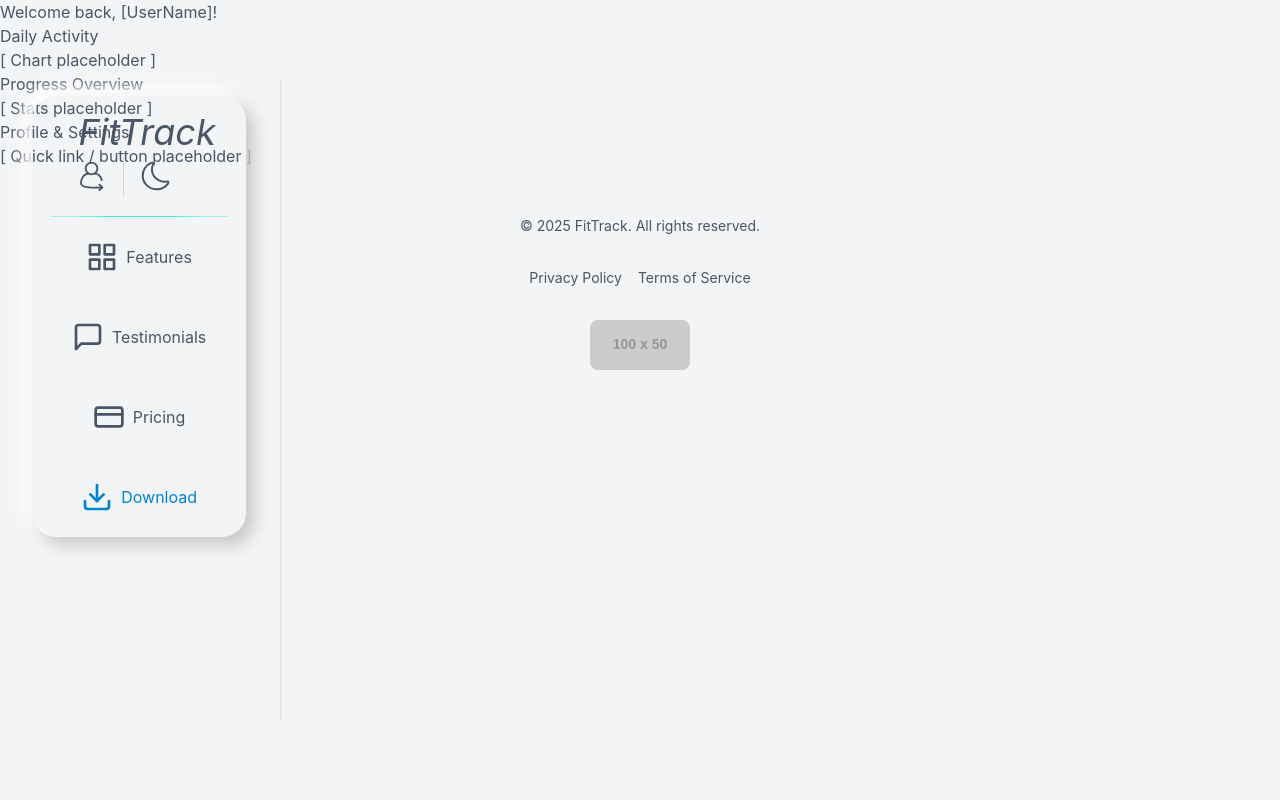
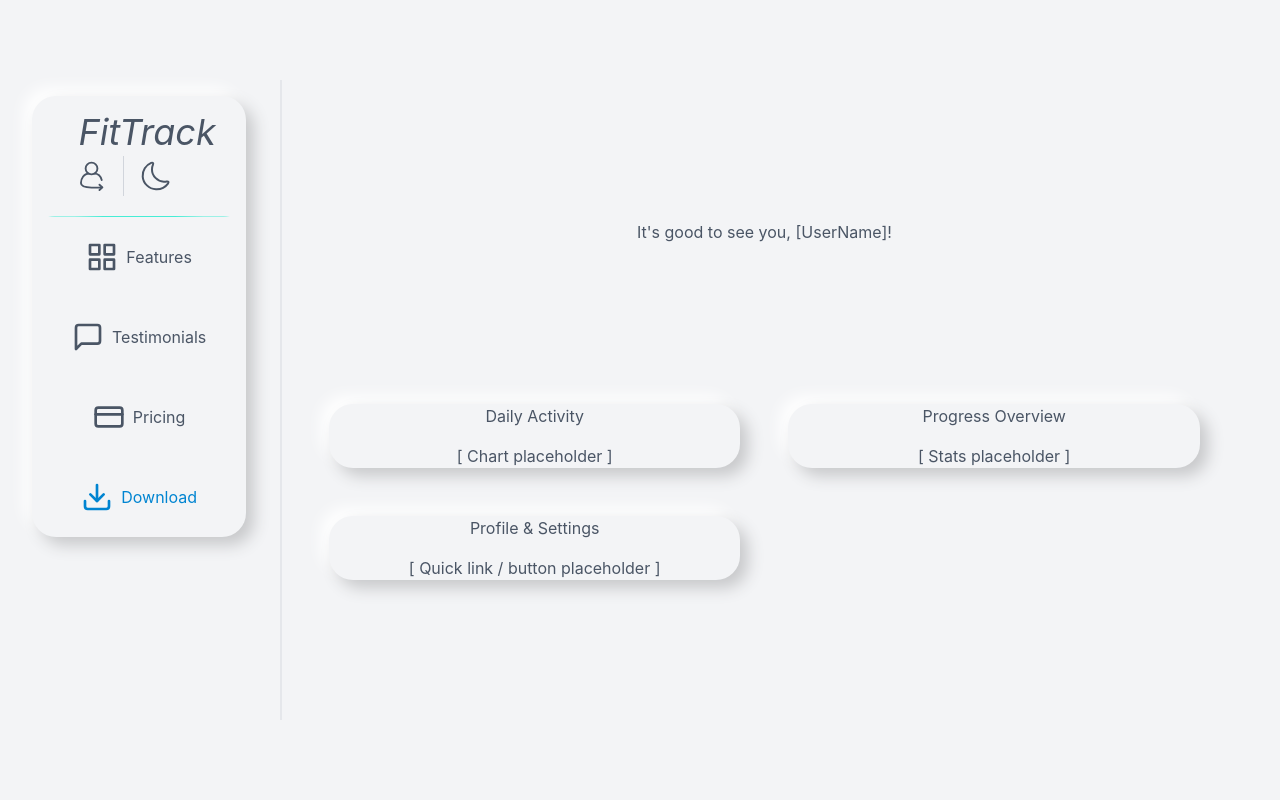
Before and after one commit to ameluc/fittrack-frontend, a React (Vite) app: page /dashboard in a window 1280 px wide. Shown: the top 800 px of the page. Built offline with nearby package versions, Linux system fonts and the light colour scheme; a web font is replaced by a local one.

Commit message:
feat(Dashboard): layed ground for implementation

```diff
--- a/package.json
+++ b/package.json
@@ -16,7 +16,6 @@
         "react": "^19.1.1",
         "react-dom": "^19.1.1",
         "react-router": "^7.8.1",
-            "rellax": "^1.12.1",
         "tailwindcss": "^4.1.12"
     },
     "devDependencies": {
--- a/src/App.tsx
+++ b/src/App.tsx
@@ -52,9 +52,8 @@
             lg:left-8" />
         { isScreenBig && <div className="w-[2px] h-[80vh] top-[10vh] left-70 fixed bg-gray-200"/> }
         <Outlet />
-        <SectionFooter className="
-            w-full
-            h-auto
+        <SectionFooter className="w-full h-auto
+            px-6
             py-12
             flex
             flex-col
--- a/src/index.css
+++ b/src/index.css
@@ -1,7 +1,3 @@
 @import "tailwindcss";
 
 @custom-variant dark (&:where(.dark, .dark *));
-
-[data-aos].aos-animate {
-    transform: scale(1);
-}
--- a/src/pages/DashBoard.tsx
+++ b/src/pages/DashBoard.tsx
@@ -1,31 +1,51 @@
-import type { JSX } from "react";
+import { useEffect, useState, type JSX } from "react";
 
 
 export default function Dashboard() : JSX.Element
 {
-    return (<><div className="dashboard-page">
+    const [ isMDView, setIsMDView ] = useState<boolean>(window.innerWidth >= 768);
+    const [ isLGView, setIsLGView ] = useState<boolean>(window.innerWidth >= 1024);
 
-        <header className="dashboard-header">
-            <h1>Welcome back, [UserName]!</h1>
-        </header>
+    useEffect(() : () => void =>
+    {
+        function handleScreenSize()
+        {
+            setIsLGView(window.innerWidth >= 1024);
+            setIsMDView(window.innerWidth >= 768);
+        }
 
-        <main className="dashboard-content">
+        window.addEventListener("resize", handleScreenSize);
 
-            <section className="dashboard-card">
-                <h2>Daily Activity</h2>
-                <div className="placeholder">[ Chart placeholder ]</div>
-            </section>
+        return () => { window.removeEventListener("resize", handleScreenSize) };
+    }, [ isLGView, isMDView ]);
 
-            <section className="dashboard-card">
-                <h2>Progress Overview</h2>
-                <div className="placeholder">[ Stats placeholder ]</div>
-            </section>
+    return (<div className="w-full h-auto flex flex-col lg:flex-row">
+        <div className="w-full lg:w-[25%] h-[10vh] lg:h-[100vh]" />
+        <div className="w-full h-auto px-6 lg:px-20 flex flex-col items-center justify-center gap-40">
+            <header className="sticky top-52 w-full h-auto flex flex-col items-center justify-center">
+                <h1>It's good to see you, [UserName]!</h1>
+            </header>
 
-            <section className="dashboard-card">
-                <h2>Profile & Settings</h2>
-                <div className="placeholder">[ Quick link / button placeholder ]</div>
-            </section>
-
-        </main>
-</div></>);
+            <main className="w-full h-auto flex md:grid flex-col lg:grid-cols-2 items-center justify-center gap-12">
+                <section className="w-full h-auto rounded-3xl flex flex-col items-center justify-center gap-4 shadow-[8px_8px_16px_#c7c8ca,-8px_-8px_16px_#ffffff]">
+                    <h2>Daily Activity</h2>
+                    <div className="placeholder">
+                        [ Chart placeholder ]
+                    </div>
+                </section>
+                <section className="w-full h-auto rounded-3xl flex flex-col items-center justify-center gap-4 shadow-[8px_8px_16px_#c7c8ca,-8px_-8px_16px_#ffffff]">
+                    <h2>Progress Overview</h2>
+                    <div className="placeholder">
+                        [ Stats placeholder ]
+                    </div>
+                </section>
+                <section className="w-full h-auto rounded-3xl flex flex-col items-center justify-center gap-4 shadow-[8px_8px_16px_#c7c8ca,-8px_-8px_16px_#ffffff]">
+                    <h2>Profile & Settings</h2>
+                    <div className="placeholder">
+                        [ Quick link / button placeholder ]
+                    </div>
+                </section>
+            </main>
+        </div>
+</div>);
 }
--- a/src/pages/Home.tsx
+++ b/src/pages/Home.tsx
@@ -8,27 +8,25 @@
 
 export default function Home() : JSX.Element
 {
-    const [ isTabPlus, setIsTabPlus ] = useState<boolean>(window.innerWidth >= 768);
-    const [ isLapPlus, setIsLapPlus ] = useState<boolean>(window.innerWidth >= 768);
-
-
+    const [ isMDView, setIsMDView ] = useState<boolean>(window.innerWidth >= 768);
+    const [ isLGView, setIsLGView ] = useState<boolean>(window.innerWidth >= 1024);
 
     useEffect(() : () => void =>
     {
         function handleScreenSize() : void
         {
-            setIsTabPlus(window.innerWidth >= 768);
-            setIsLapPlus(window.innerWidth >= 1024);
+            setIsMDView(window.innerWidth >= 768);
+            setIsLGView(window.innerWidth >= 1024);
         }
 
         window.addEventListener("resize", handleScreenSize);
 
         return () => { window.removeEventListener("resize", handleScreenSize) };
-    });
+    }, [ isMDView, isLGView ]);
 
     return (<>
-        <section id="hero" className={ isLapPlus ? "w-full h-fit flex flex-row" : "w-full h-fit" } data-aos="fade-up" data-aos-offset="100">
-            { isLapPlus && <div className="w-[25%] h-[100vh]"/> }
+        <section id="hero" className={ isLGView ? "w-full h-fit flex flex-row" : "w-full h-fit" } data-aos="fade-up" data-aos-offset="100">
+            { isLGView && <div className="w-[25%] h-[100vh]"/> }
             <div
                 className="w-full h-fit
                     mx-auto
@@ -124,8 +122,8 @@
                 <div className="w-[70vw] h-[1px] mx-auto my-40 bg-gray-300" />
             </div>
         </section>
-        <section id="features" className={ isLapPlus ? "w-full h-fit flex flex-row" : "w-full h-fit" } data-aos="fade-up" data-aos-offset="100">
-            { isLapPlus && <div className="w-[25%] h-[100vh]"/> }
+        <section id="features" className={ isLGView ? "w-full h-fit flex flex-row" : "w-full h-fit" } data-aos="fade-up" data-aos-offset="100">
+            { isLGView && <div className="w-[25%] h-[100vh]"/> }
             <div
                 className="w-full h-fit
                     mx-auto
@@ -180,7 +178,7 @@
                         featureImgText="Nutrition tracking illustration"
                         featureText="Track your calories and macros to stay on target."
                         featureTitle="Nutrition Monitoring"
-                        reverse={ isTabPlus ? false : true } />
+                        reverse={ isMDView ? false : true } />
                     <CardFeature
                         className="w-full h-fit
                             rounded-[64px]
@@ -203,8 +201,8 @@
                 <div className="w-[70vw] h-[1px] mx-auto my-40 bg-gray-300" />
             </div>
         </section>
-        <section id="testimonials" className={ isLapPlus ? "w-full h-fit flex flex-row" : "w-full h-fit" } data-aos="fade-up" data-aos-offset="100">
-            { isLapPlus && <div className="w-[25%] h-[100vh]"/> }
+        <section id="testimonials" className={ isLGView ? "w-full h-fit flex flex-row" : "w-full h-fit" } data-aos="fade-up" data-aos-offset="100">
+            { isLGView && <div className="w-[25%] h-[100vh]"/> }
             <div
                 className="w-full h-fit
                     mx-auto
@@ -259,8 +257,8 @@
                 <div className="w-[70vw] h-[1px] mx-auto my-40 bg-gray-300" />
             </div>
         </section>
-        <section id="pricing" className={ isLapPlus ? "w-full h-fit flex flex-row" : "w-full h-fit" } data-aos="fade-up" data-aos-offset="100">
-            { isLapPlus && <div className="w-[25%] h-[100vh]"/> }
+        <section id="pricing" className={ isLGView ? "w-full h-fit flex flex-row" : "w-full h-fit" } data-aos="fade-up" data-aos-offset="100">
+            { isLGView && <div className="w-[25%] h-[100vh]"/> }
             <div
                 className="w-full h-fit
                     mx-auto
@@ -297,8 +295,8 @@
                 <div className="w-[70vw] h-[1px] mx-auto my-40 bg-gray-300" />
             </div>
         </section>
-        <section id="download" className={ isLapPlus ? "w-full h-fit flex flex-row" : "w-full h-fit" } data-aos="fade-up" data-aos-offset="100">
-            { isLapPlus && <div className="w-[20%] h-[100vh]"/> }
+        <section id="download" className={ isLGView ? "w-full h-fit flex flex-row" : "w-full h-fit" } data-aos="fade-up" data-aos-offset="100">
+            { isLGView && <div className="w-[20%] h-[100vh]"/> }
             <div
                 className="
                     mx-auto
--- a/src/pages/Signup.tsx
+++ b/src/pages/Signup.tsx
@@ -11,9 +11,9 @@
     const [ dataEmail, setDataEmail ] = useState<string>("");
     const [ dataName, setDataName ] = useState<string>("");
     const [ dataPassword1, setDataPassword1 ] = useState<string>("");
-    const [ datapassword2, setDataPassword2 ] = useState<string>("");
+    const [ dataPassword2, setDataPassword2 ] = useState<string>("");
     const [ isPasswordGood, setIsPasswordGood ] = useState<boolean>(validatePassword(dataPassword1));
-    const [ isPasswordMatch, setIsPasswordMatch ] = useState<boolean>(dataPassword1 === datapassword2);
+    const [ isPasswordMatch, setIsPasswordMatch ] = useState<boolean>(dataPassword1 === dataPassword2);
     const [ showPassword, setShowPassword ] = useState<boolean>(false);
     const refButton = useRef<HTMLButtonElement>(null);
     const refInputEmail = useRef<HTMLInputElement>(null);
@@ -29,7 +29,7 @@
     function handleSubmit(event: React.FormEvent) : void
     {
         event.preventDefault();
-        console.log({dataName, dataEmail, dataPassword1, datapassword2});
+        console.log({ dataName, dataEmail, dataPassword1, dataPassword2 });
     }
 
     useEffect(() : void =>
@@ -62,20 +62,20 @@
     {
         function checkPasswordMatch()
         {
-            return dataPassword1 === datapassword2
+            return dataPassword1 === dataPassword2
         }
 
-        if(datapassword2.length !== 0 && !checkPasswordMatch())
+        if(dataPassword2.length !== 0 && !checkPasswordMatch())
         {
-            setIsPasswordMatch(dataPassword1 === datapassword2);
+            setIsPasswordMatch(dataPassword1 === dataPassword2);
             disableButton(refInputPassword2, refButton);
         }
         else
         {
-            setIsPasswordMatch(dataPassword1 === datapassword2);
+            setIsPasswordMatch(dataPassword1 === dataPassword2);
             activateButton(refInputPassword2, refButton);
         }
-    }, [datapassword2, dataPassword1]);
+    }, [dataPassword1, dataPassword2]);
 
     return (<div className="min-h-screen">
         <div className="w-[90%] h-auto
@@ -284,11 +284,11 @@
                     inputId="password"
                     inputType={ showPassword ? "text" : "password"}
                     placeholder="Password"
-                    entry= { datapassword2 }
+                    entry= { dataPassword2 }
                     onEntry={ (e) => {setDataPassword2(e.target.value)} }
                     required
                     ref={ refInputPassword2 }/>
-                { dataPassword1.length !== 0 && datapassword2.length !== 0 && !isPasswordMatch ?
+                { dataPassword1.length !== 0 && dataPassword2.length !== 0 && !isPasswordMatch ?
                     <div className="w-full h-auto
                         mx-auto
                         my-2
--- a/utilitaries.ts
+++ b/utilitaries.ts
@@ -54,7 +54,7 @@
     return regex.test(email);
 }
 
-export function validatePassword(password:string): boolean
+export function validatePassword(password: string): boolean
 {
     const regex = /^(?=.*[a-z])(?=.*[A-Z])(?=.*\d)(?=.*[^A-Za-z\d]).{8,}$/;
 
```
Also changed, not shown: 1 other file (tests, documents, lock files or other folders). Lines whose indentation alone changed are shown as unchanged.
